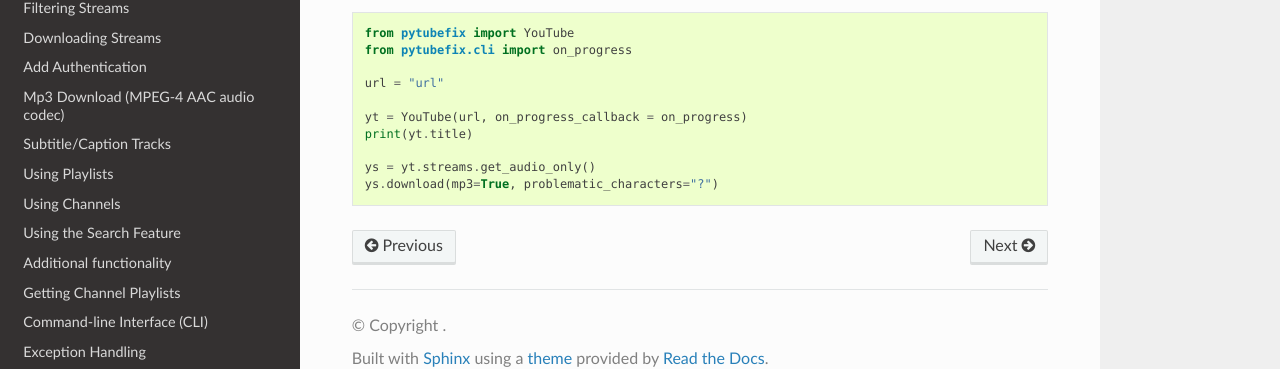
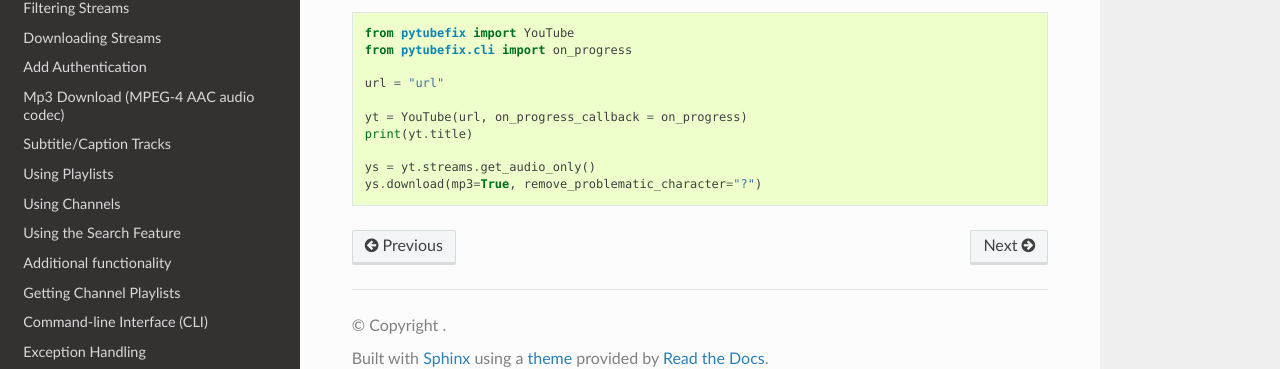
Before and after one commit to JuanBindez/pytubefix, a Sphinx documentation site: the page built from docs/user/problematic_characters.rst, in a window 1280 px wide. Shown: the part 244-613 px from the top of the page. Built offline with Sphinx 7.4.7 and the Read the Docs theme 2.0.0, drawn with Linux system fonts in a browser that asks for light colours.

Commit message:
Pytubefix 6.10.2 (#169 #170 #173)
update problematic_caracters.rst

```diff
--- a/docs/user/problematic_characters.rst
+++ b/docs/user/problematic_characters.rst
@@ -14,4 +14,4 @@ Problematic Character
         print(yt.title)
 
         ys = yt.streams.get_audio_only()
-        ys.download(mp3=True, problematic_characters="?")
+        ys.download(mp3=True, remove_problematic_character="?")
```
